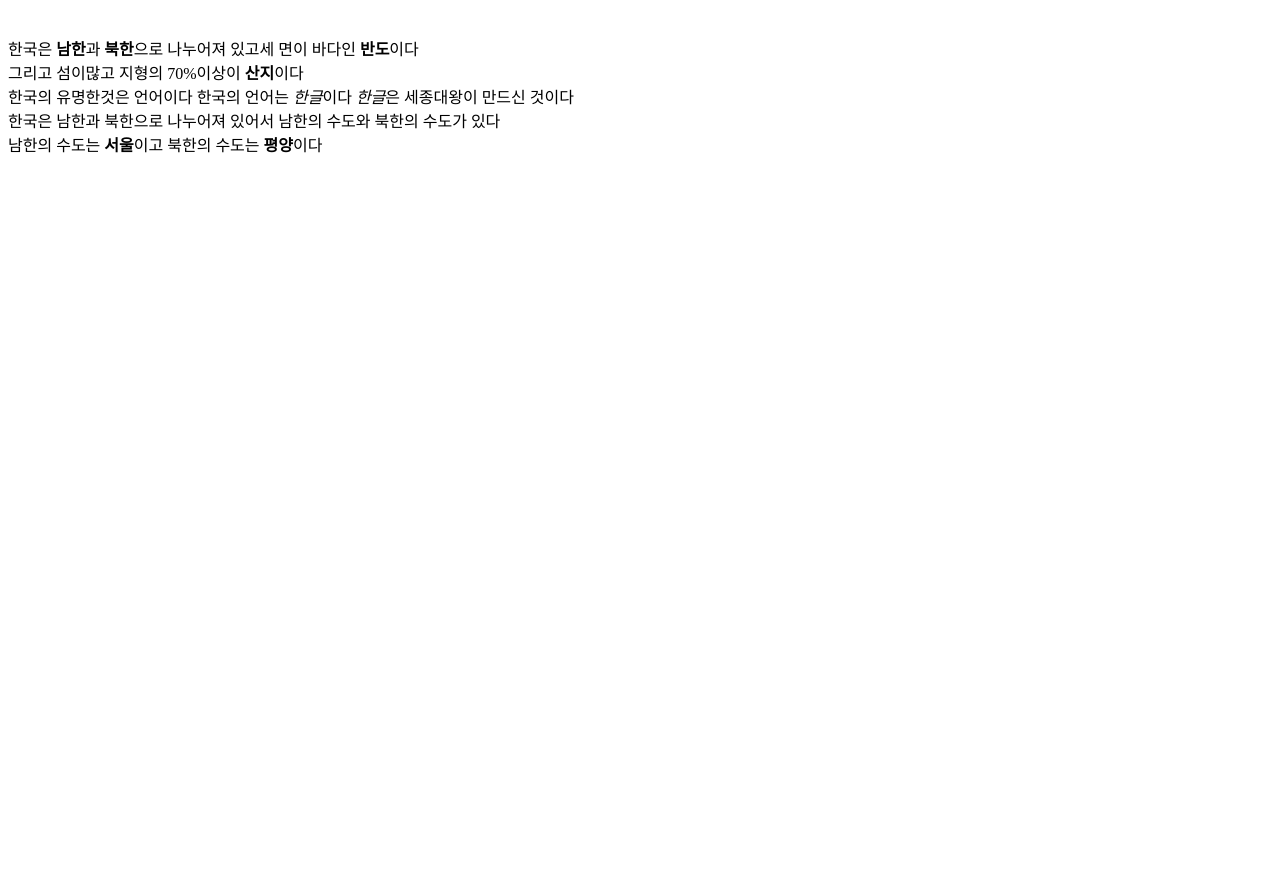
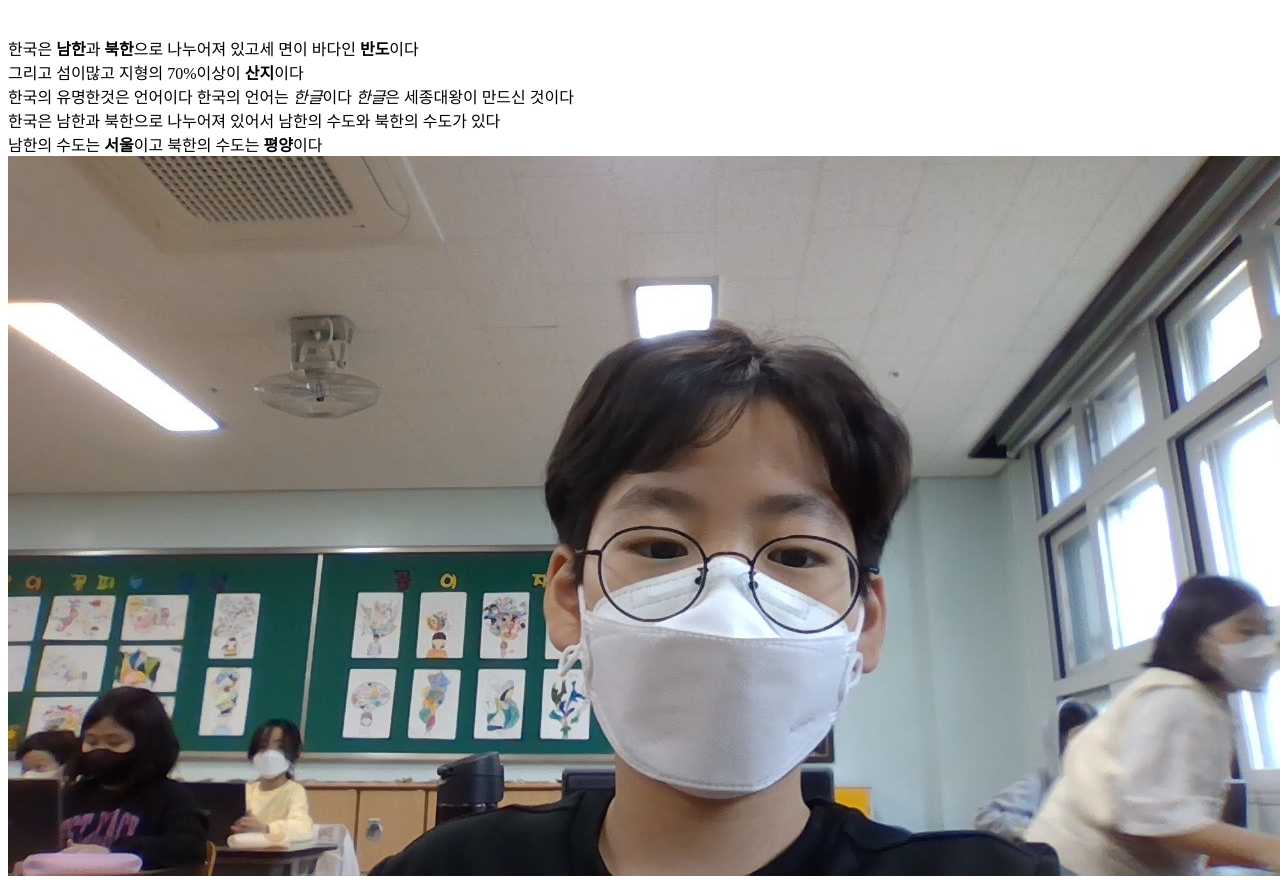
Before and after one commit to DeokjeongE/12, a plain HTML site: page index.html in a window 1280 px wide. Shown: the part 57-941 px from the top of the page. Before the commit the page ends 800 px from the top, so only its background shows below. Drawn offline with Linux system fonts and the light colour scheme.

Commit message:
이미지

```diff
--- a/index.html
+++ b/index.html
@@ -5,3 +5,4 @@
 한국의 유명한것은 언어이다 한국의 언어는 <i>한글</i>이다 <i>한글</i>은 세종대왕이 만드신 것이다<br/>
 한국은 남한과 북한으로 나누어져 있어서 남한의 수도와 북한의 수도가 있다<br/>
 남한의 수도는 <b>서울</b>이고 북한의 수도는 <b>평양</b>이다
+<img src="me.jpg"/>
```
